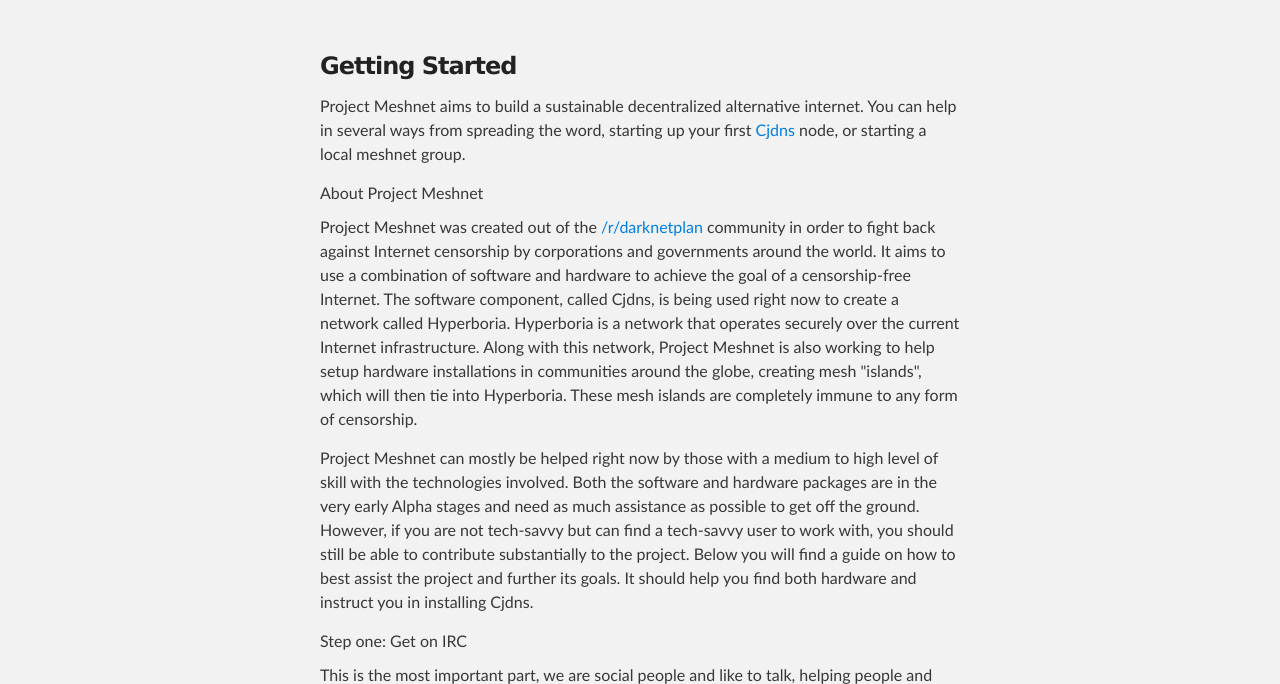
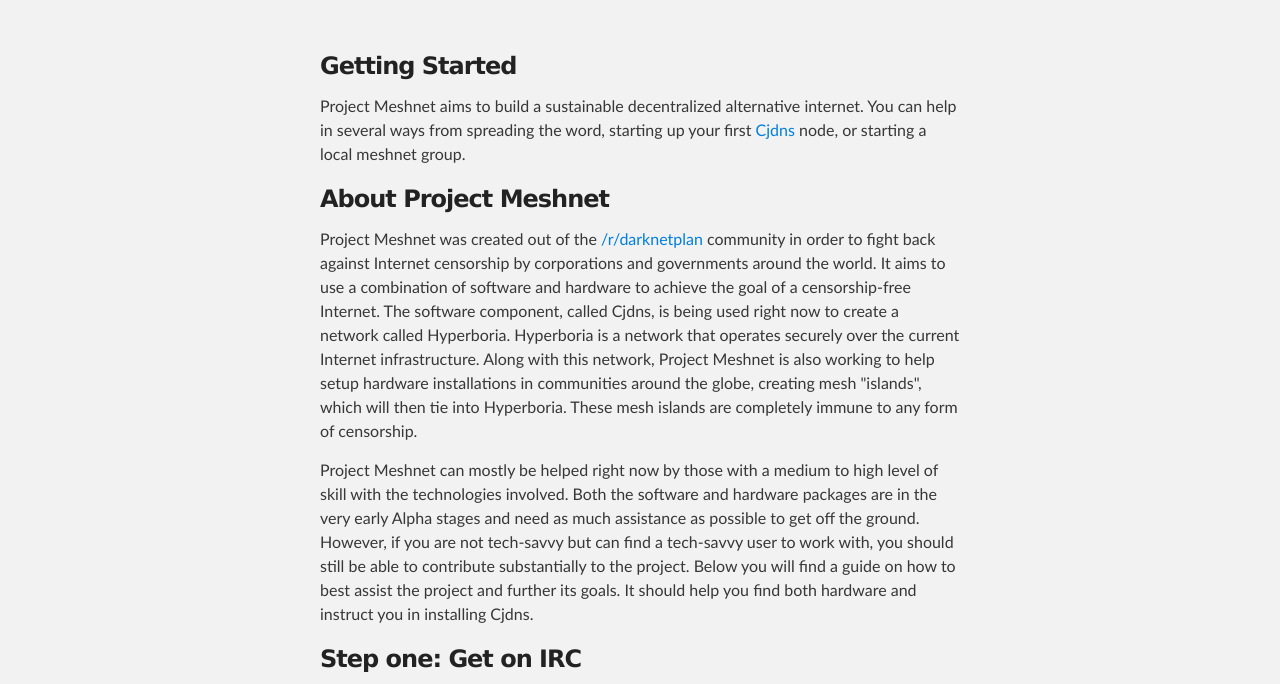
Before and after one commit to ProjectMeshnet/ProjectMeshnet.github.io, a plain HTML site: page index.html in a window 1280 px wide. Shown: the part 212-896 px from the top of the page. Drawn offline with Linux system fonts and the light colour scheme.

Commit message:
Fixed <h3> tags

```diff
--- a/index.html
+++ b/index.html
@@ -32,11 +32,13 @@
 
 <p>Project Meshnet aims to build a sustainable decentralized alternative internet. You can help in several ways from spreading the word, starting up your first <a href="https://wiki.projectmeshnet.org/Cjdns">Cjdns</a> node, or starting a local meshnet group.</p>
 
+<h3>
 <a name="about" class="anchor" href="#about"><span class="octicon octicon-link"></span></a>About Project Meshnet</h3>
 
 <p>Project Meshnet was created out of the <a href="http://reddit.com/r/darknetplan">/r/darknetplan</a> community in order to fight back against Internet censorship by corporations and governments around the world. It aims to use a combination of software and hardware to achieve the goal of a censorship-free Internet. The software component, called Cjdns, is being used right now to create a network called Hyperboria. Hyperboria is a network that operates securely over the current Internet infrastructure. Along with this network, Project Meshnet is also working to help setup hardware installations in communities around the globe, creating mesh "islands", which will then tie into Hyperboria. These mesh islands are completely immune to any form of censorship.</p>
 <p>Project Meshnet can mostly be helped right now by those with a medium to high level of skill with the technologies involved. Both the software and hardware packages are in the very early Alpha stages and need as much assistance as possible to get off the ground. However, if you are not tech-savvy but can find a tech-savvy user to work with, you should still be able to contribute substantially to the project. Below you will find a guide on how to best assist the project and further its goals. It should help you find both hardware and instruct you in installing Cjdns.</p>
 
+<h3>
 <a name="step1" class="anchor" href="#step1"><span class="octicon octicon-link"></span></a>Step one: Get on IRC</h3>
 
 <p>This is the most important part, we are social people and like to talk, helping people and discussing the latest topics is way easier on the IRC than anything else. Don't be shy. Introduce yourself. You can find us on <a href="irc://irc.efnet.org/#projectmeshnet">EFNet's #projectmeshnet channel</a> or use the <a href="http://chat.efnet.org:9090/?channels=%23projectmeshnet&nick=wikiuser..">webchat</a>.</p>
```
